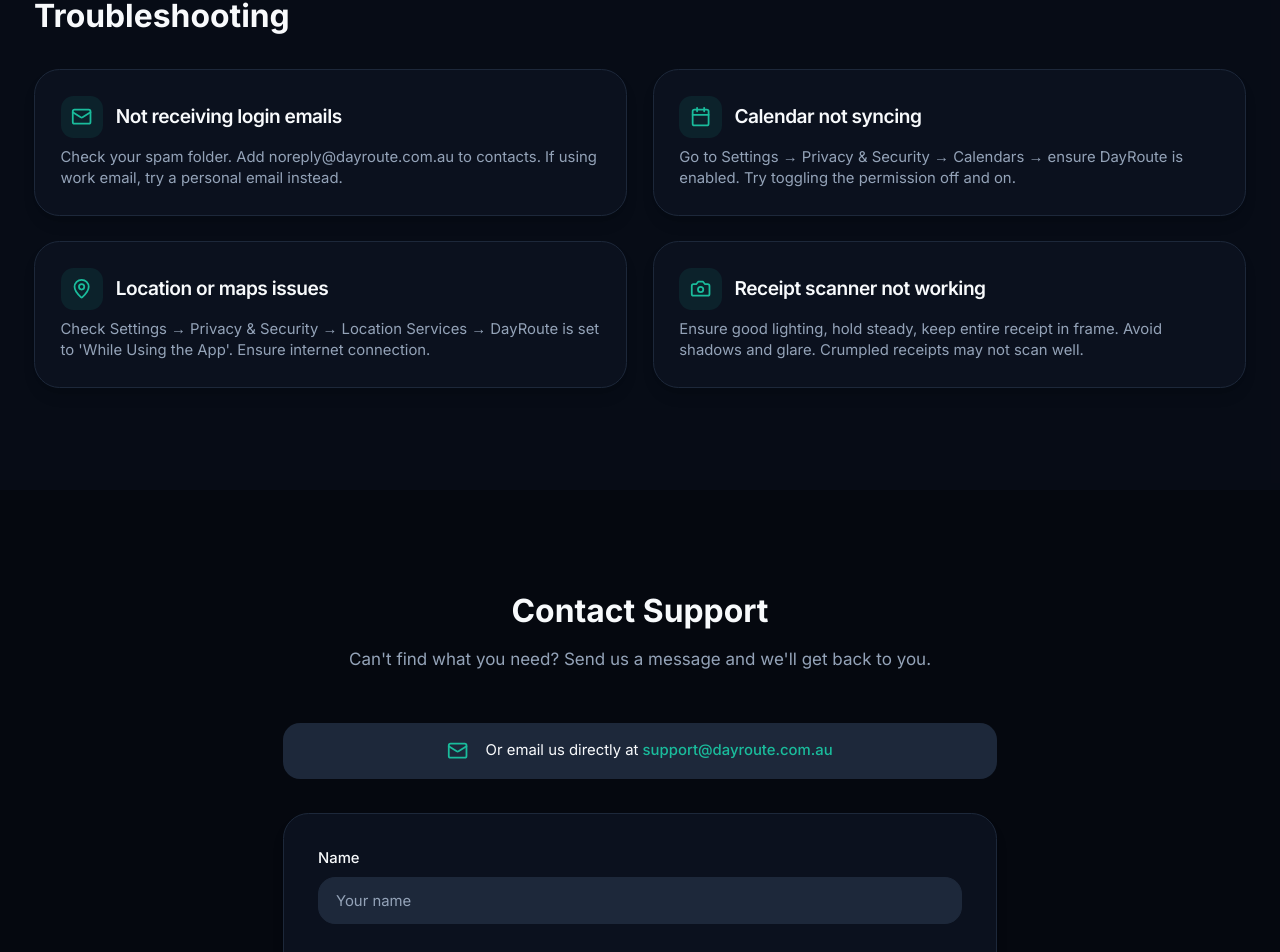
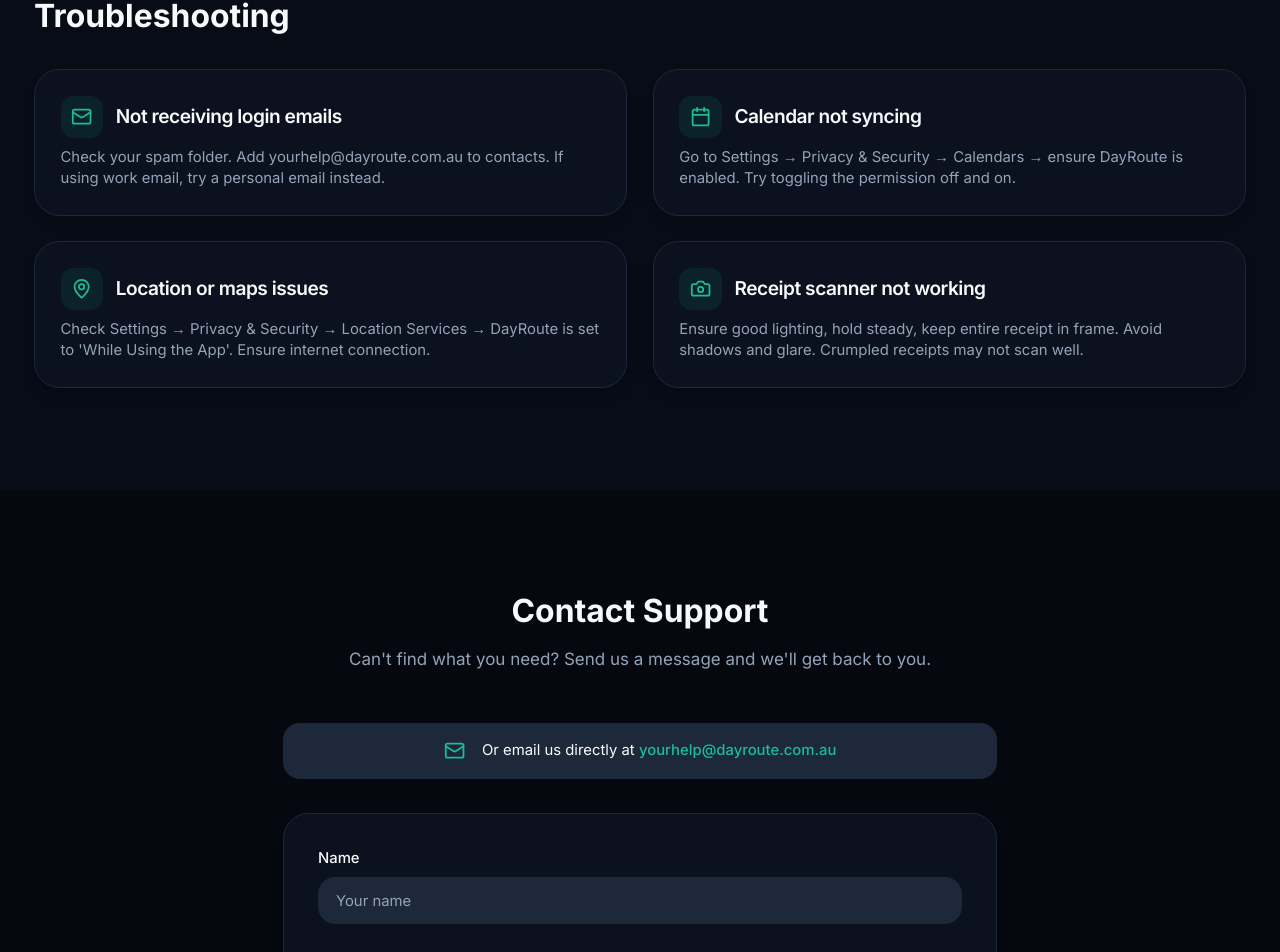
Before and after one commit to clutran78/dayroute-website, a Next.js app: page /support in a window 1280 px wide. Shown: the part 1550-2502 px from the top of the page. Built offline with nearby package versions, Linux system fonts and the light colour scheme.

Commit message:
Update contact emails: yourhelp@ for support, admin@ for legal/privacy

```diff
--- a/src/app/api/support/route.ts
+++ b/src/app/api/support/route.ts
@@ -46,8 +46,8 @@
 
     // Send email via Resend
     await resend.emails.send({
-      from: "DayRoute Support <noreply@dayroute.com.au>",
-      to: ["support@dayroute.com.au"],
+      from: "DayRoute Support <yourhelp@dayroute.com.au>",
+      to: ["yourhelp@dayroute.com.au"],
       replyTo: email,
       subject: `Support Request from ${name}`,
       text: `
--- a/src/app/faq/page.tsx
+++ b/src/app/faq/page.tsx
@@ -67,7 +67,7 @@
       {
         question: "How do I delete my data?",
         answer:
-          "To delete local data, you can uninstall the app or use the in-app settings to clear specific data. To delete your account (email and authentication data from our servers), contact us at support@dayroute.com.au and we'll process your request.",
+          "To delete local data, you can uninstall the app or use the in-app settings to clear specific data. To delete your account (email and authentication data from our servers), contact us at yourhelp@dayroute.com.au and we'll process your request.",
       },
     ],
   },
@@ -132,7 +132,7 @@
       {
         question: "I'm not receiving the login magic link email",
         answer:
-          "Check your spam/junk folder. Add noreply@dayroute.com.au to your contacts. If using a work email, your IT department may be blocking the emails — try a personal email instead. Still having issues? Contact support@dayroute.com.au.",
+          "Check your spam/junk folder. Add noreply@dayroute.com.au to your contacts. If using a work email, your IT department may be blocking the emails — try a personal email instead. Still having issues? Contact yourhelp@dayroute.com.au.",
       },
       {
         question: "Calendar sync isn't working",
--- a/src/app/layout.tsx
+++ b/src/app/layout.tsx
@@ -118,7 +118,7 @@
     },
     contactPoint: {
       "@type": "ContactPoint",
-      email: "support@dayroute.com.au",
+      email: "yourhelp@dayroute.com.au",
       contactType: "customer support",
     },
   };
--- a/src/app/privacy/page.tsx
+++ b/src/app/privacy/page.tsx
@@ -317,10 +317,10 @@
                 <p className="text-muted-foreground mt-4">
                   <strong>Email:</strong>{" "}
                   <a
-                    href="mailto:privacy@dayroute.com.au"
+                    href="mailto:admin@dayroute.com.au"
                     className="text-primary hover:underline"
                   >
-                    privacy@dayroute.com.au
+                    admin@dayroute.com.au
                   </a>
                 </p>
                 <p className="text-muted-foreground mt-2">
--- a/src/app/security/page.tsx
+++ b/src/app/security/page.tsx
@@ -290,10 +290,10 @@
                 <p className="text-muted-foreground">
                   Contact us at{" "}
                   <a
-                    href="mailto:support@dayroute.com.au"
+                    href="mailto:yourhelp@dayroute.com.au"
                     className="text-primary hover:underline"
                   >
-                    support@dayroute.com.au
+                    yourhelp@dayroute.com.au
                   </a>{" "}
                   to request deletion of your account and any data we hold.
                 </p>
--- a/src/app/support/support-content.tsx
+++ b/src/app/support/support-content.tsx
@@ -63,7 +63,7 @@
       icon: Mail,
       title: "Not receiving login emails",
       description:
-        "Check your spam folder. Add noreply@dayroute.com.au to contacts. If using work email, try a personal email instead.",
+        "Check your spam folder. Add yourhelp@dayroute.com.au to contacts. If using work email, try a personal email instead.",
     },
     {
       icon: Calendar,
@@ -252,10 +252,10 @@
               <span className="text-sm">
                 Or email us directly at{" "}
                 <a
-                  href="mailto:support@dayroute.com.au"
+                  href="mailto:yourhelp@dayroute.com.au"
                   className="text-primary hover:underline font-medium"
                 >
-                  support@dayroute.com.au
+                  yourhelp@dayroute.com.au
                 </a>
               </span>
             </div>
--- a/src/app/terms/page.tsx
+++ b/src/app/terms/page.tsx
@@ -331,10 +331,10 @@
                 <p className="text-muted-foreground mt-4">
                   <strong>Email:</strong>{" "}
                   <a
-                    href="mailto:legal@dayroute.com.au"
+                    href="mailto:admin@dayroute.com.au"
                     className="text-primary hover:underline"
                   >
-                    legal@dayroute.com.au
+                    admin@dayroute.com.au
                   </a>
                 </p>
                 <p className="text-muted-foreground mt-2">
```
